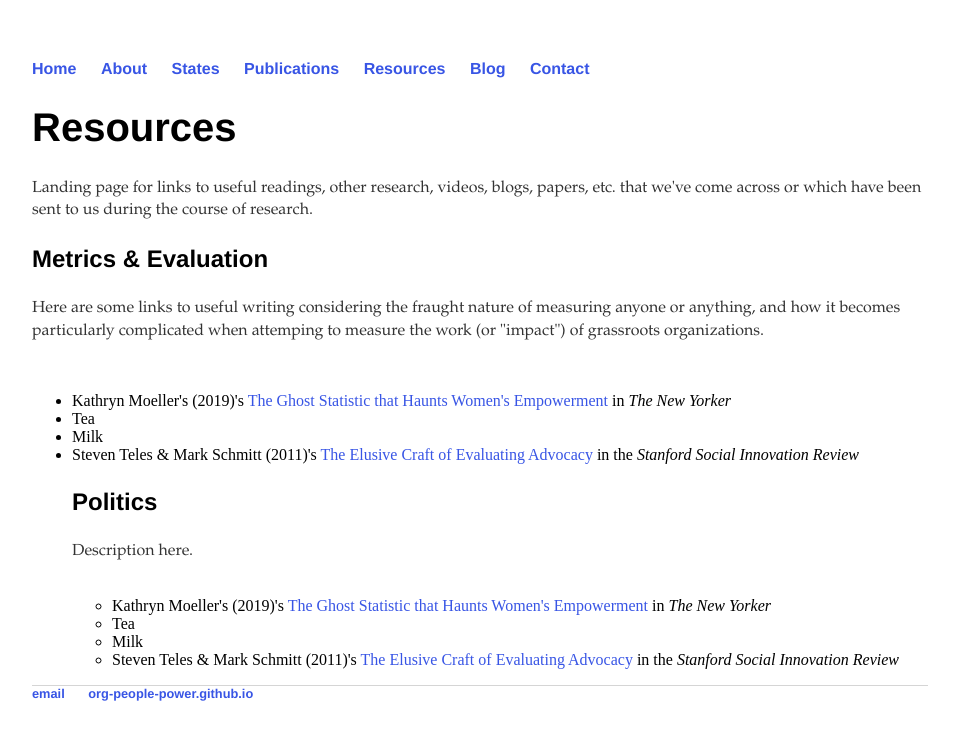
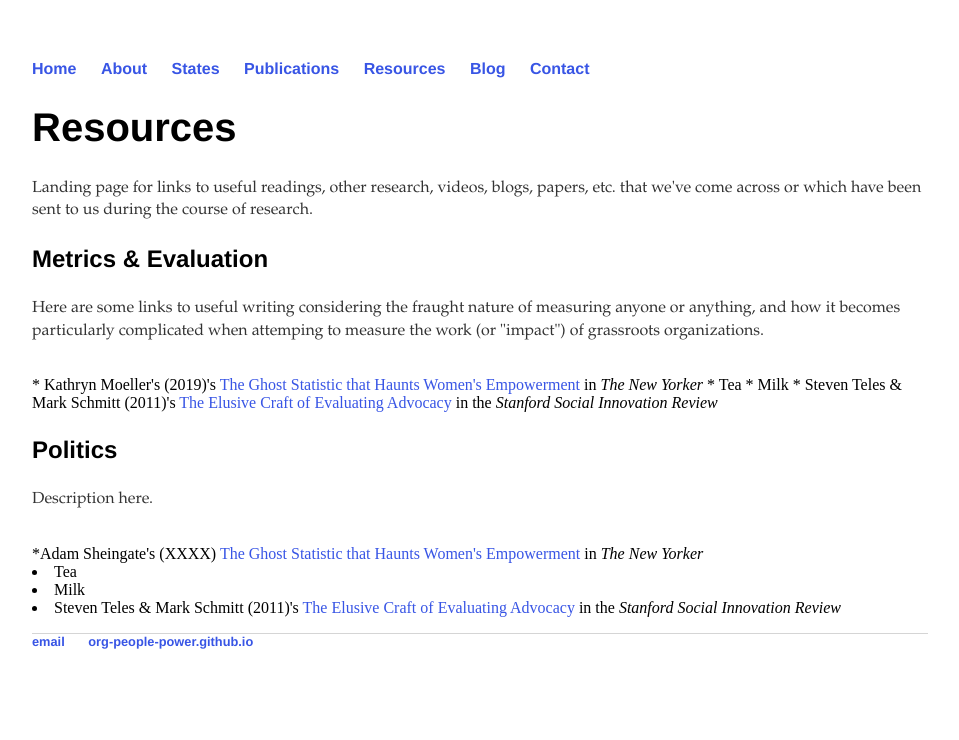
Before and after one commit to org-people-power/org-people-power.github.io, a Jekyll site: the page built from resources/index.html, in a window 1280 px wide. Shown: the top 740 px of the page, without its empty margins (160-1119 px from the left). Built offline with Jekyll 4.4.1, drawn with Linux system fonts in a browser that asks for light colours.

Commit message:
Update index.html

```diff
--- a/resources/index.html
+++ b/resources/index.html
@@ -11,16 +11,14 @@ title: Resources
 <h3>Metrics & Evaluation</h3>
 
 <p> Here are some links to useful writing considering the fraught nature of measuring anyone or anything, and how it becomes particularly complicated when attemping to measure the work (or "impact") of grassroots organizations.</p> <br>
-<ul>
-<li>Kathryn Moeller's (2019)'s <a href="https://www.newyorker.com/science/elements/the-ghost-statistic-that-haunts-womens-	empowerment">The Ghost Statistic that Haunts Women's Empowerment</a> in <i>The New Yorker</i></li>
-<li>Tea</li>
-<li>Milk</li>
-	<li>Steven Teles & Mark Schmitt (2011)'s <a href="https://ssir.org/articles/entry/the_elusive_craft_of_evaluating_advocacy">The Elusive Craft of Evaluating Advocacy</a> in the <i>Stanford Social Innovation Review</i></li>
+* Kathryn Moeller's (2019)'s <a href="https://www.newyorker.com/science/elements/the-ghost-statistic-that-haunts-womens-	empowerment">The Ghost Statistic that Haunts Women's Empowerment</a> in <i>The New Yorker</i></li>
+* Tea
+* Milk
+* Steven Teles & Mark Schmitt (2011)'s <a href="https://ssir.org/articles/entry/the_elusive_craft_of_evaluating_advocacy">The Elusive Craft of Evaluating Advocacy</a> in the <i>Stanford Social Innovation Review</i>
 </p>
 <h3>Politics</h3>
-<p> Description here.</p> <br>
-<ul>
-<li>Kathryn Moeller's (2019)'s <a href="https://www.newyorker.com/science/elements/the-ghost-statistic-that-haunts-womens-empowerment">The Ghost Statistic that Haunts Women's Empowerment</a> in <i>The New Yorker</i></li>
+<p> Description here.</p><br>
+*Adam Sheingate's (XXXX) <a href="https://www.newyorker.com/science/elements/the-ghost-statistic-that-haunts-womens-empowerment">The Ghost Statistic that Haunts Women's Empowerment</a> in <i>The New Yorker</i></li>
 <li>Tea</li>
 <li>Milk</li>
 <li>Steven Teles & Mark Schmitt (2011)'s <a href="https://ssir.org/articles/entry/the_elusive_craft_of_evaluating_advocacy">The Elusive Craft of Evaluating Advocacy</a> in the <i>Stanford Social Innovation Review</i></li></p>
```
